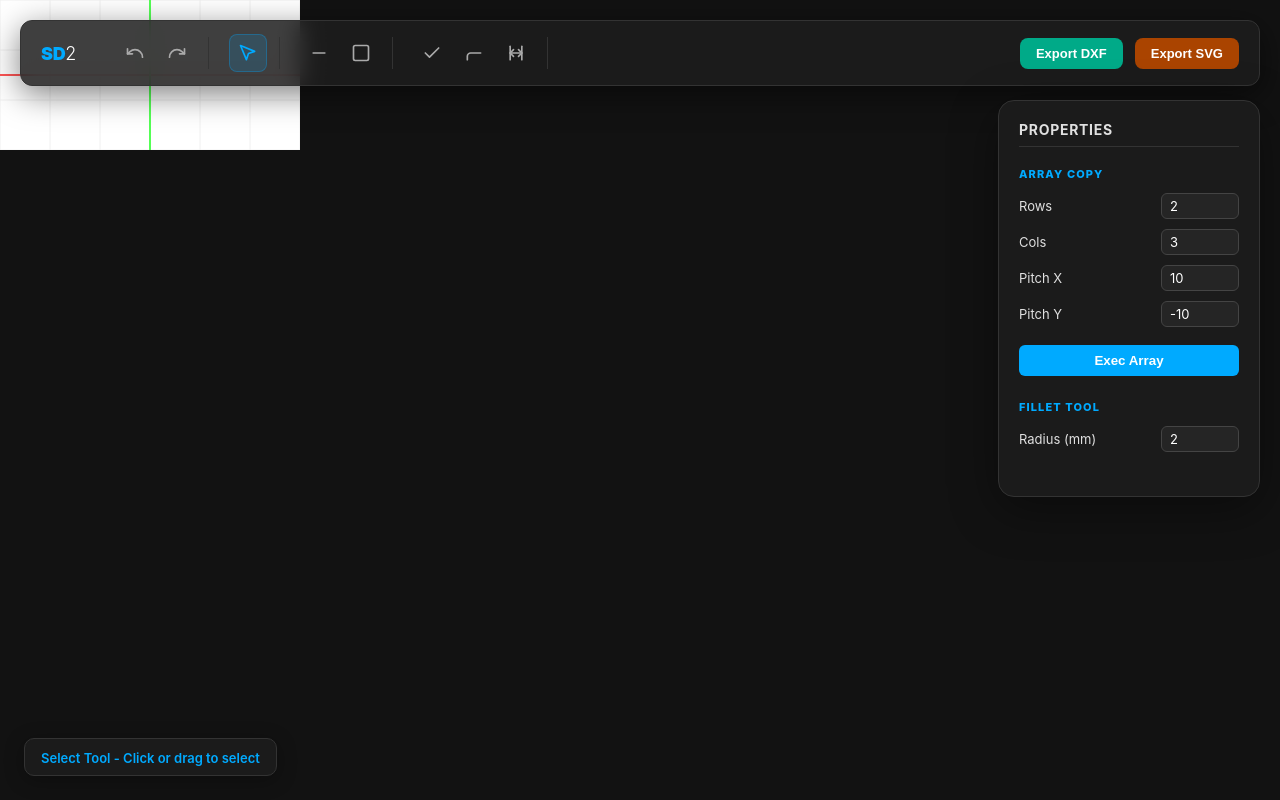
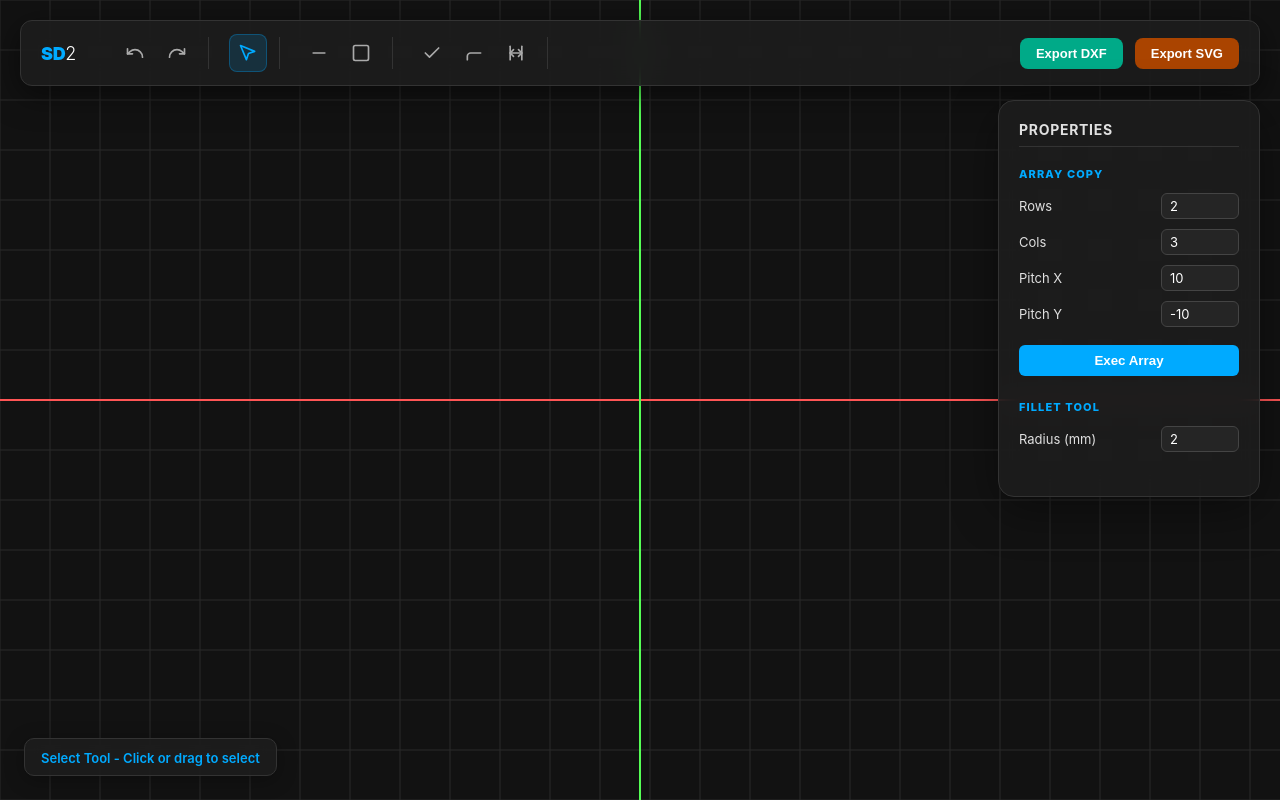
Before and after one commit to ToshihiroIguchi/StencilDesigner2, a website built with Vite: page index.html in a window 1280 px wide. Built offline with nearby package versions, Linux system fonts and the light colour scheme.

Commit message:
Fix: Import RectFeature for diagnostic and final render polish

```diff
--- a/src/engine/render/canvas.ts
+++ b/src/engine/render/canvas.ts
@@ -67,7 +67,7 @@ export class CanvasRenderer {
         new paper.Point(x, bounds.top),
         new paper.Point(x, bounds.bottom)
       );
-      line.strokeColor = new paper.Color('#f0f0f0');
+      line.strokeColor = new paper.Color('#2a2a2a'); // Subtle dark grid
       line.strokeWidth = 1;
       line.strokeScaling = false;
     }
@@ -77,7 +77,7 @@ export class CanvasRenderer {
         new paper.Point(bounds.left, y),
         new paper.Point(bounds.right, y)
       );
-      line.strokeColor = new paper.Color('#f0f0f0');
+      line.strokeColor = new paper.Color('#2a2a2a');
       line.strokeWidth = 1;
       line.strokeScaling = false;
     }
@@ -170,8 +170,8 @@ export class CanvasRenderer {
               handle2.strokeWidth = 1.5;
               handle2.strokeScaling = false;
           } else {
-              path.strokeColor = new paper.Color('#000000');
-              path.strokeWidth = 2;
+              path.strokeColor = new paper.Color('#ffffff'); // White on dark
+              path.strokeWidth = 1.5;
           }
           path.strokeScaling = false;
       }
--- a/src/main.ts
+++ b/src/main.ts
@@ -1,6 +1,6 @@
 import './style.css';
 import { CanvasRenderer } from './engine/render/canvas';
-import { FeatureTree } from './engine/core/feature';
+import { FeatureTree, RectFeature } from './engine/core/feature';
 import { SnapEngine } from './engine/core/snap';
 import { InteractionController } from './engine/render/interaction';
 
@@ -151,4 +151,14 @@ window.onload = () => {
     (window as any).canvasRenderer = canvasRenderer;
     (window as any).featureTree = featureTree;
     (window as any).selectionManager = selectionManager;
+
+    (window as any).addTestRect = () => {
+        const id = `test_${Date.now()}`;
+        featureTree.addFeature(new RectFeature(id, -20, -20, 20, 20));
+        handleRebuild();
+        console.log("Test rectangle added at (-20,-20) to (20,20)");
+    };
+
+    // Initial Sync
+    handleRebuild();
 };
--- a/src/style.css
+++ b/src/style.css
@@ -167,6 +167,12 @@ input[type="number"] {
 }
 
 #main-canvas {
-  background-color: #ffffff;
+  position: fixed;
+  top: 0;
+  left: 0;
+  width: 100vw;
+  height: 100vh;
+  background-color: var(--bg-dark);
   display: block;
+  z-index: 1;
 }
```
